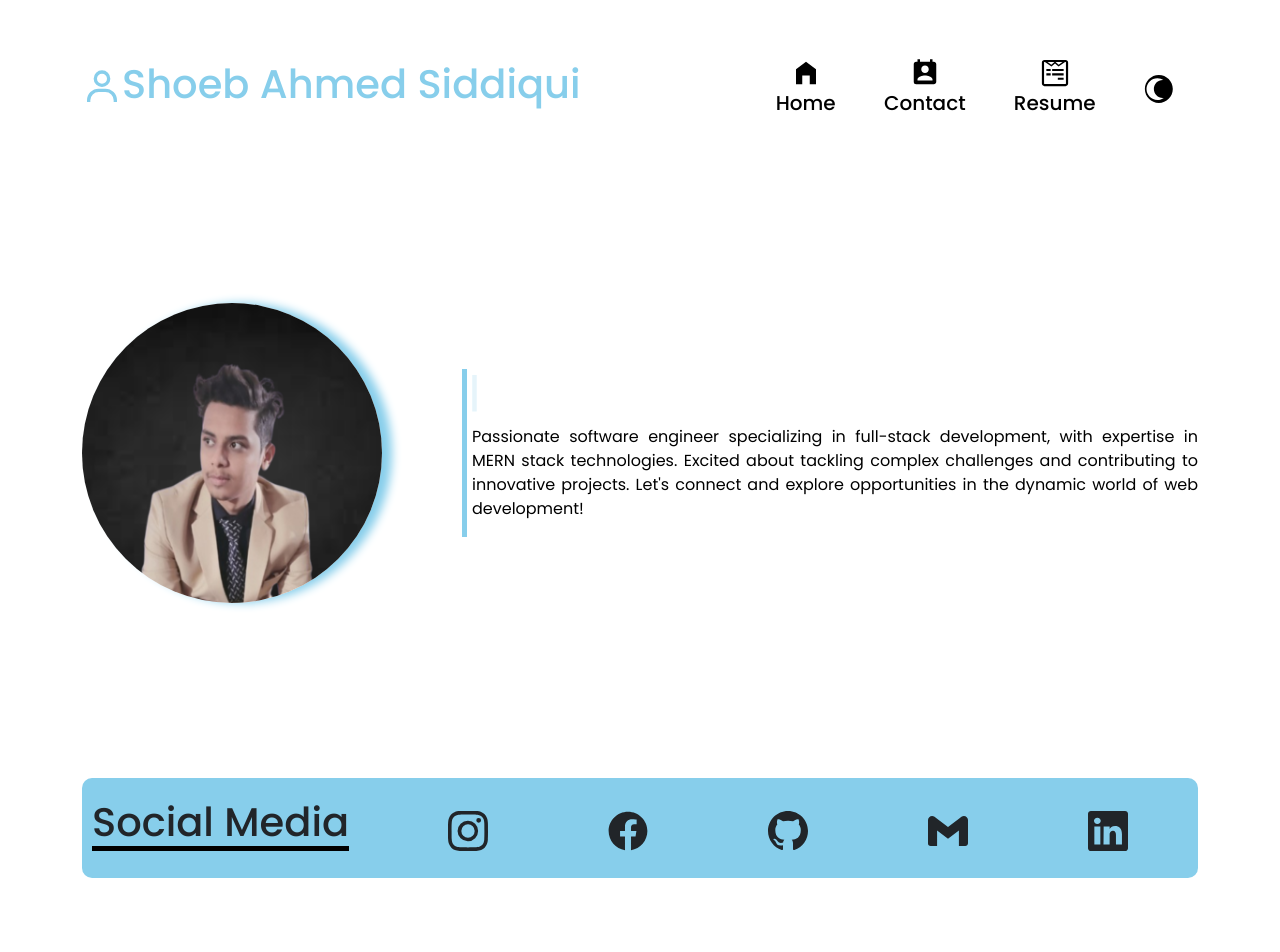
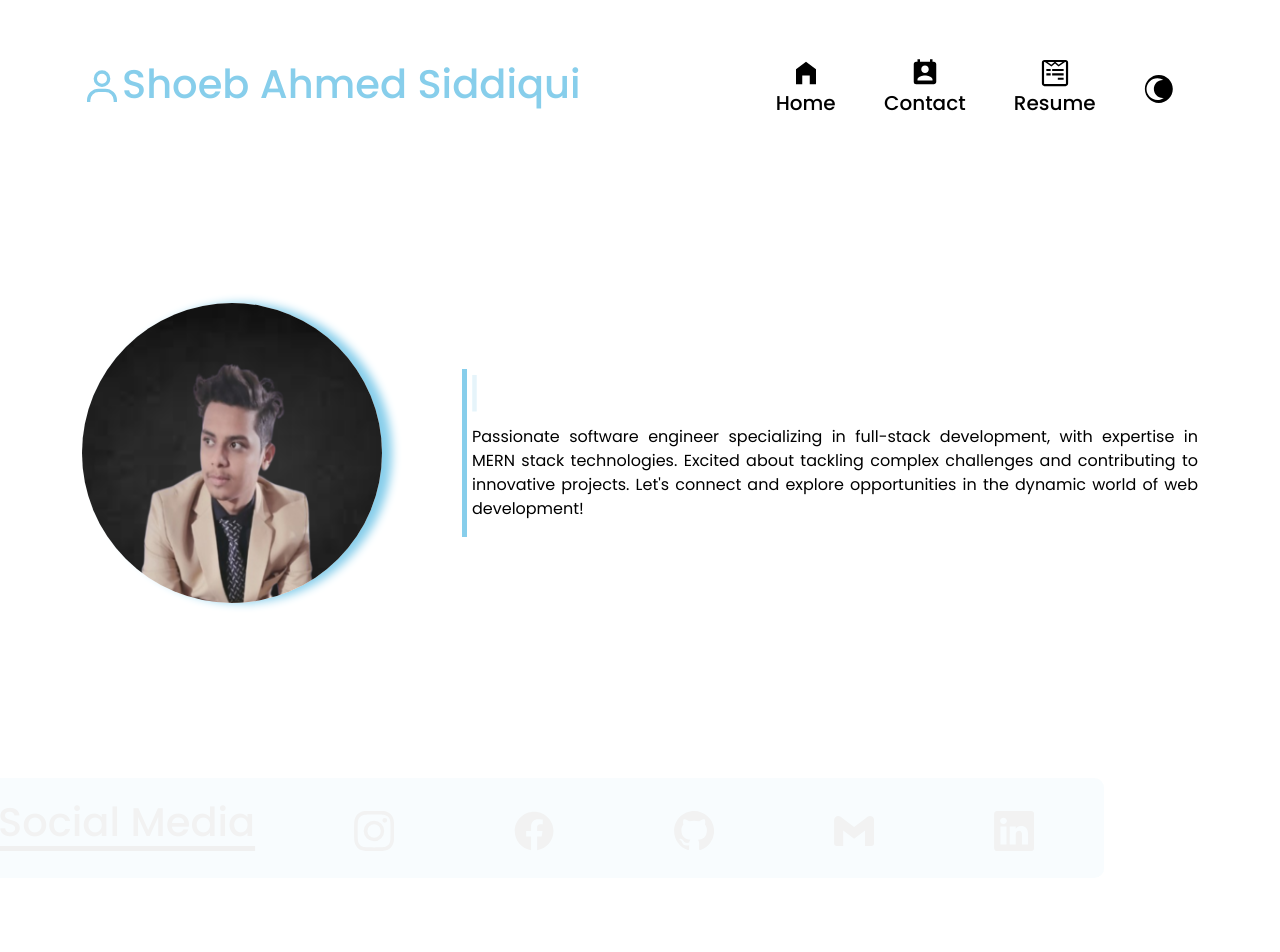
Before and after one commit to shoebdevcoder/Portfolio-React, a React (Vite) app: page / in a window 1280 px wide. Shown: the top 952 px of the page. Built offline with nearby package versions, Linux system fonts and the light colour scheme.

Commit message:
UI Updated

```diff
--- a/src/assets/style/index.scss
+++ b/src/assets/style/index.scss
@@ -7,6 +7,22 @@
     padding: 0;
     font-family: 'poppins';
     box-sizing: border-box;
+}
+
+
+@keyframes appear {
+    from{
+        opacity: 0;
+        // scale: 0.5;
+        transform: translateX(-100px);
+        // clip-path: inset(100% 100% 0 0);
+    }
+    to{
+        opacity: 1;
+        // scale: 1;
+        transform: translateX(0px);
+        // clip-path: inset(0 0 0 0);
+    }
 }
 
 :root{
@@ -144,6 +160,9 @@ body.light-theme {
         }
     }
     .social-media{
+        animation: appear linear;
+        animation-timeline: view();
+        animation-range: entry 0% cover 40%;
         display: flex;
         justify-content: space-between;
         align-items: center;
@@ -199,6 +218,9 @@ body.light-theme {
     flex-wrap: nowrap;
     gap: 40px;
     .edu{
+        animation: appear linear;
+        animation-timeline: view();
+        animation-range: entry 0% cover 40%;
         h1{
             border-bottom: 5px solid var(--bg-color);
         }
@@ -244,6 +266,9 @@ body.light-theme {
         }
     }
     .skills{
+        animation: appear linear;
+        animation-timeline: view();
+        animation-range: entry 0% cover 40%;
         h1{
             border-bottom: 5px solid var(--bg-color);
         }
@@ -316,6 +341,9 @@ body.light-theme {
         }
     }
     .projects{
+        animation: appear linear;
+        animation-timeline: view();
+        animation-range: entry 0% cover 40%;
         h1{
             border-bottom: 5px solid var(--bg-color);
         }
@@ -386,6 +414,9 @@ body.light-theme {
 }
 
 .Footer{
+    animation: appear linear;
+    animation-timeline: view();
+    animation-range: entry 0% cover 20%;
     height: 50vh;
     background-color: var(--bg-color);
     padding: 20px;
```
Also changed, not shown: src/assets/images/bg.jpg (added).
